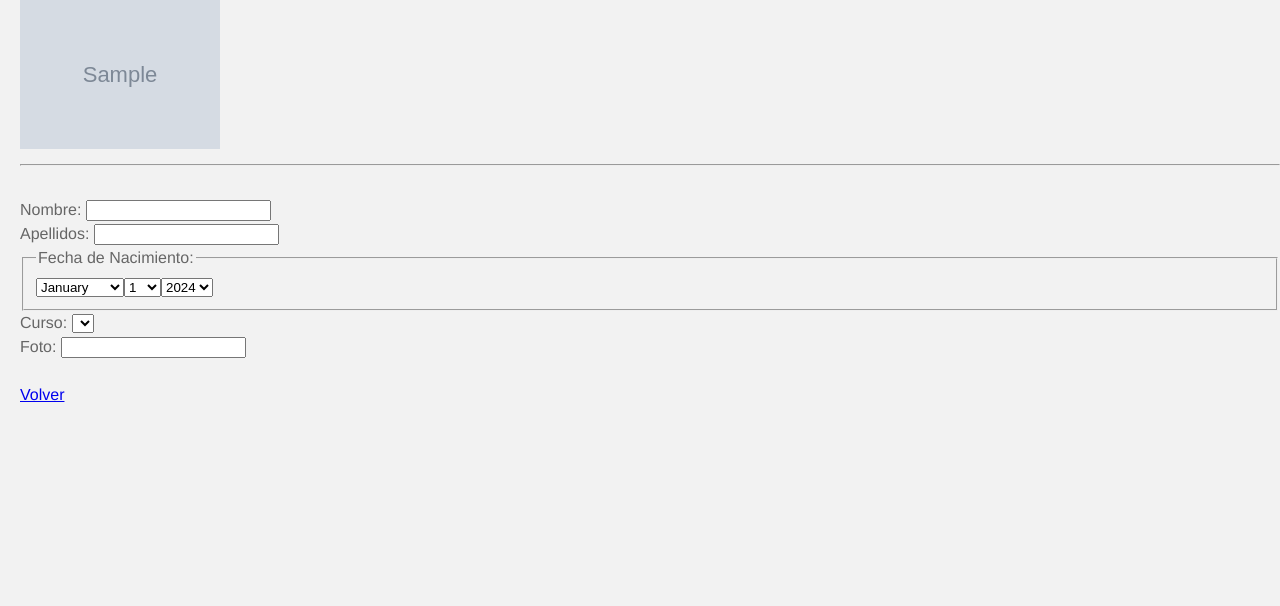
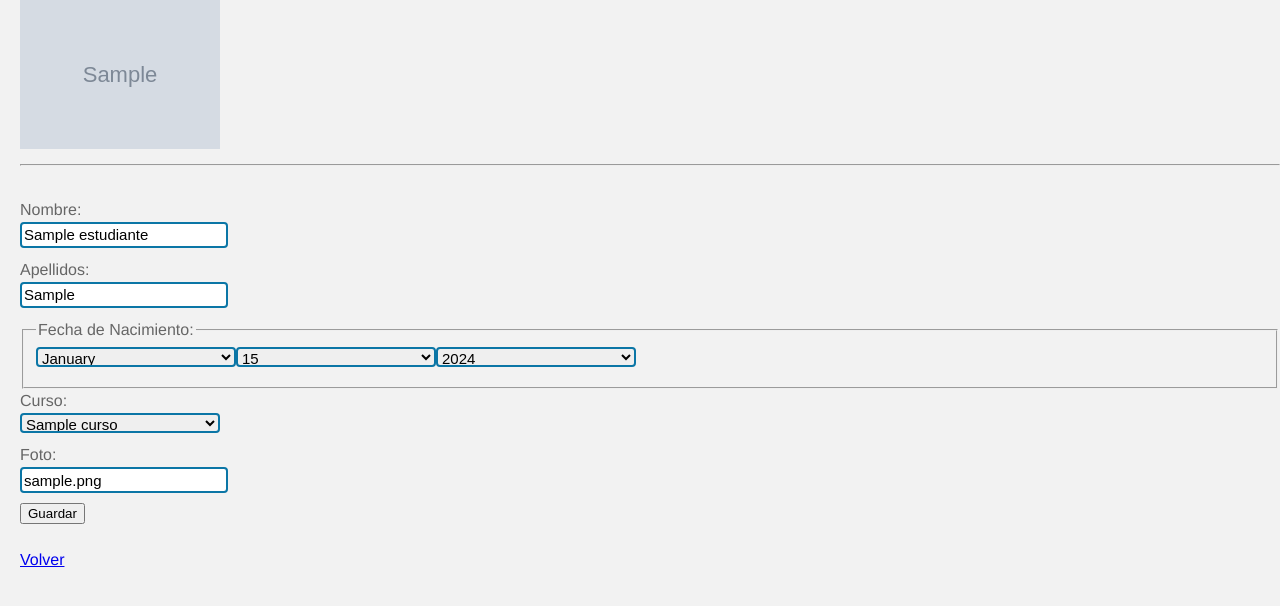
Before and after one commit to mrgarcia-uens-ec/ejemplo-base, a Django app: page /app1/estudiante/1/ in a window 1280 px wide. Shown: the part 159-765 px from the top of the page. Run offline with Django 5.2, Linux system fonts and the light colour scheme; tables that the repository leaves empty hold one stand-in row (values such as "Sample post"); grey boxes marked "Sample" are stand-in pictures; lists and menus that the app fills with data are empty.

Commit message:
Clase 2024-07-04

```diff
--- a/appjesusgarcia/forms.py
+++ b/appjesusgarcia/forms.py
@@ -1,4 +1,5 @@
 from django import forms
+from .models import Curso
 
 class FormBusqueda(forms.Form):
     filtro = forms.CharField(label="Filtrar por", required=False)
@@ -7,5 +8,9 @@ class FormEstudiante(forms.Form):
     nombre = forms.CharField(label="Nombre")
     apellidos = forms.CharField(label="Apellidos")
     fecha_nacimiento = forms.DateField(widget=forms.SelectDateWidget(), label="Fecha de Nacimiento")
-    curso = forms.ChoiceField(widget=forms.Select(), label="Curso")
+    curso = forms.ModelChoiceField(
+        queryset=Curso.objects.all(),
+        widget=forms.Select(),
+        label="Curso"
+    )
     foto = forms.CharField(label="Foto")
--- a/appjesusgarcia/static/css/estilos.css
+++ b/appjesusgarcia/static/css/estilos.css
@@ -96,3 +96,25 @@ nav ul li a:hover {
 .main-content .content {
     padding: 40px;
 }
+
+.container {
+	width: 100%;
+	max-width: 600px;
+	display: flex;
+	flex-direction: column;
+	margin-left: 20px;
+}
+
+input, label {
+	display: block;
+}
+
+input[type=text], select {
+	width: 200px;
+	height: 20px;
+	border: 2px solid #0b76a6;
+	border-radius: 4px;
+	font-weight: 100;
+	font-size: 15px;
+	margin-bottom: 10px;
+}
--- a/appjesusgarcia/templates/estudiante.html
+++ b/appjesusgarcia/templates/estudiante.html
@@ -10,10 +10,11 @@
 
     <br>
 
-    <form>
+    <form action="/app1/estudiante/{{ estudiante.id }}/" method="post">
         {% csrf_token %}
 
         {{ form }}
+        <input type="submit" value="Guardar">
     </form>
     <br>
 
--- a/appjesusgarcia/views.py
+++ b/appjesusgarcia/views.py
@@ -1,5 +1,6 @@
 from django.shortcuts import render
 from django.http import HttpResponse
+from django.shortcuts import redirect
 
 from django.db.models import Q
 
@@ -50,11 +51,28 @@ def lista_de_estudiantes(request):
     return render(request, "estudiantes.html", contexto)
 
 def detalle_estudiante(request, id_estudiante):
-    estudiante = Estudiante.objects.get(pk=id_estudiante)
-    form = FormEstudiante()
+    if request.method == 'POST':
+        form = FormEstudiante(request.POST)
+        if form.is_valid():
+            Estudiante.objects.filter(pk=id_estudiante).update(
+                nombre = form.cleaned_data["nombre"],
+                apellidos = form.cleaned_data["apellidos"],
+                fecha_nacimiento = form.cleaned_data["fecha_nacimiento"],
+                foto = form.cleaned_data["foto"],
+                curso_id = form.cleaned_data["curso"].id
+            )
+            return redirect(lista_de_estudiantes)
+    else:
+        estudiante = Estudiante.objects.get(pk=id_estudiante)
+        form = FormEstudiante()
+        form.initial['nombre'] = estudiante.nombre
+        form.initial['apellidos'] = estudiante.apellidos
+        form.initial['fecha_nacimiento'] = estudiante.fecha_nacimiento
+        form.initial['foto'] = estudiante.foto
+        form.initial['curso'] = estudiante.curso
 
-    contexto = {
-        "estudiante": estudiante,
-        "form": form
-    }
-    return render(request, "estudiante.html", contexto)
+        contexto = {
+            "estudiante": estudiante,
+            "form": form
+        }
+        return render(request, "estudiante.html", contexto)
```
